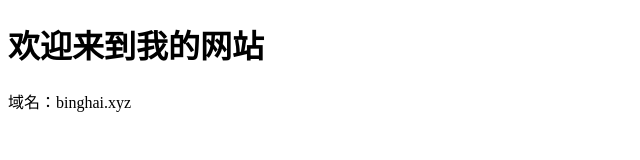
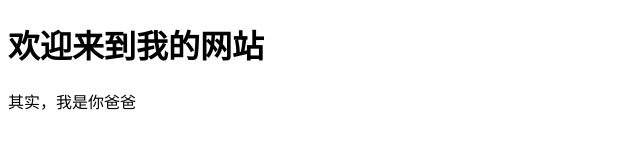
Before and after one commit to binghai-fly/binghai-fly.github.io, a plain HTML site: page index.html in a window 1280 px wide. Shown: the full height of the page, 0-640 px from the left. Drawn offline with Linux system fonts and the light colour scheme.

Commit message:
Update index.html

```diff
--- a/index.html
+++ b/index.html
@@ -2,6 +2,6 @@
 <html>
 <body>
 <h1>欢迎来到我的网站</h1>
-<p>域名：binghai.xyz</p>
+<p>其实，我是你爸爸</p>
 </body>
 </html>
```
